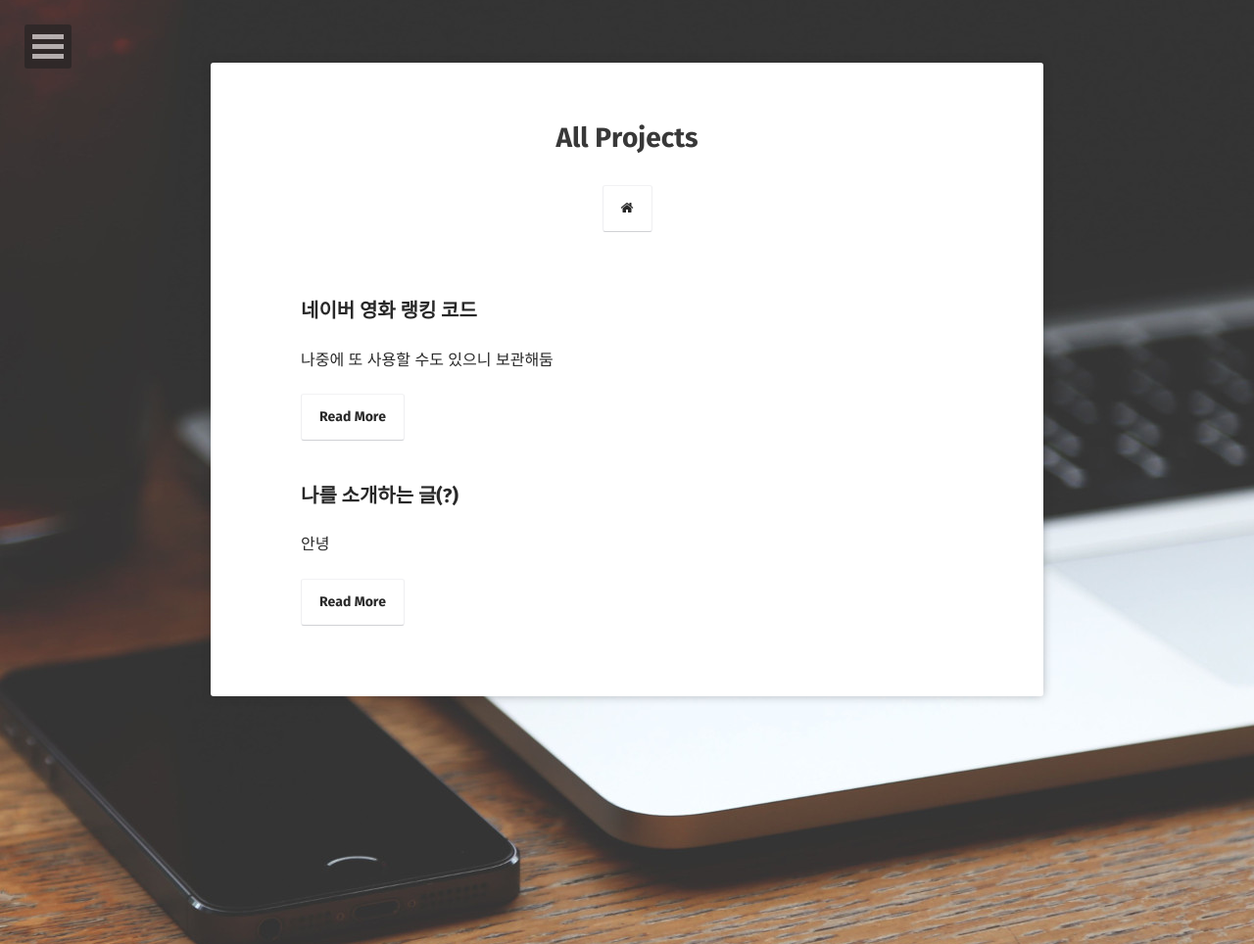
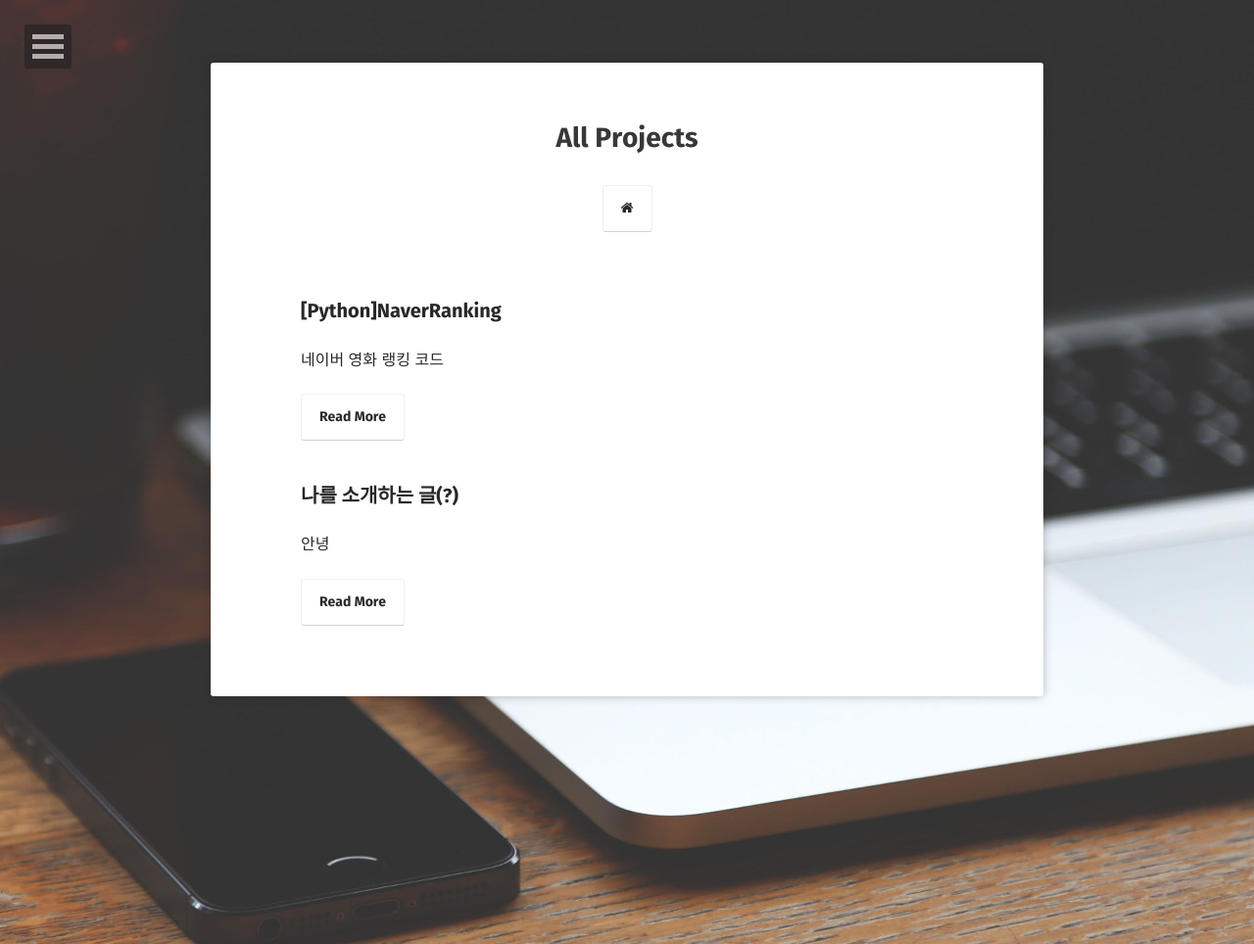
Before and after one commit to jjjuun888/jjjuun888.github.com, a Jekyll site: the page built from projects/index.md, in a window 1280 px wide. Shown: the whole page at 98% size. Built offline with Jekyll 4.4.1, drawn with Linux system fonts in a browser that asks for light colours; some web fonts are replaced.

Commit message:
Update 2022-10-23-Naver-Movie-Rank.md

```diff
--- a/_posts/2022-10-23-Naver-Movie-Rank.md
+++ b/_posts/2022-10-23-Naver-Movie-Rank.md
@@ -1,8 +1,8 @@
 ---
 layout: post
-title:  "네이버 영화 랭킹 코드"
+title:  "[Python]NaverRanking"
 date:   2022-10-23
-excerpt: "나중에 또 사용할 수도 있으니 보관해둠"
+excerpt: "네이버 영화 랭킹 코드"
 project: true
 tag:
 - blog
```
